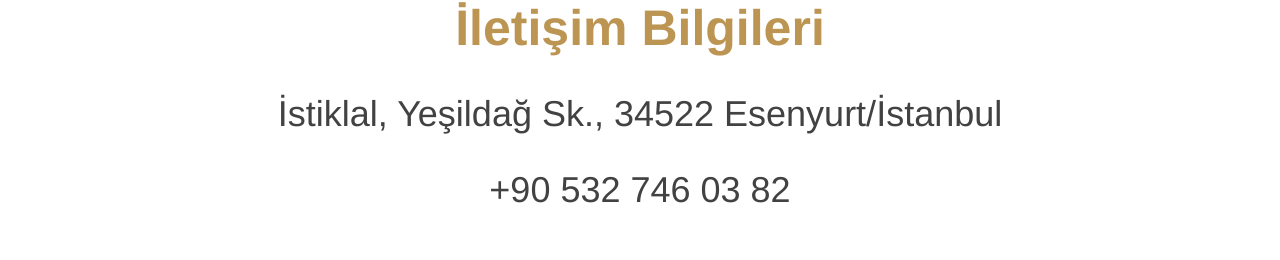
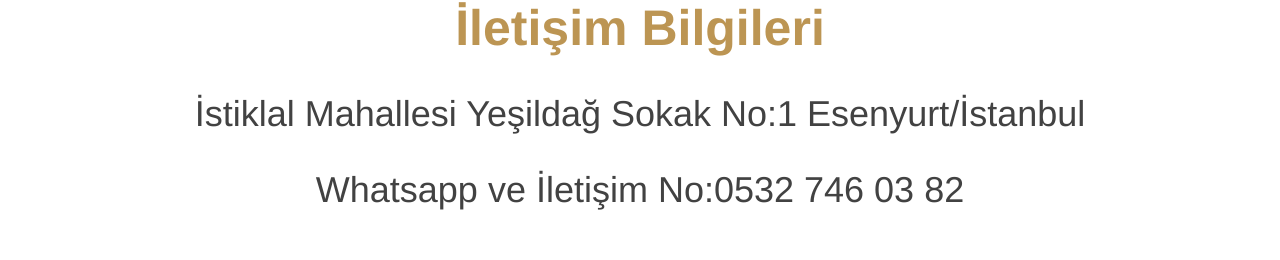
Before and after one commit to Faiziev/Oblation-shop-website-with-Nextjs-and-GraphQL, a Next.js app: page /iletisim in a window 1280 px wide. Shown: the part 167-427 px from the top of the page. Built offline with nearby package versions, Linux system fonts and the light colour scheme; grey boxes are pictures that could not be loaded.

Commit message:
Update iletisim.js

```diff
--- a/pages/iletisim.js
+++ b/pages/iletisim.js
@@ -18,7 +18,7 @@ export default function Blog() {
         <meta charset="utf-8" />
         <meta httpEquiv="X-UA-Compatible" content="IE=edge" />
         <meta name="keywords" content="Kasap Faiziev, Faiziev kurban, beykoz adak, beykoz kurban, kurban satışı, adak kurban, akika kurban, adak, akika, şükür kurban, kurban kesimi, kurban satışı, kasap-faiziev, faiziev-kasap, kasap, adak faiziev, faiziev adak" />
-        <meta name="description" content="Kasap Faiziev Kurban Satış Evi - Beykoz Anadolu Feneri köyümüzde başlamış olduğumuz hayvancılık alanındaki faaliyetlerimizi 20 yılı aşkın süredir sürdürmekteyiz. 2007 yılından itibaren Beykoz Yüşa'da hizmet vermeye başladık." />
+        <meta name="description" content="Yıldırım Kurban Satış Evi, alanındaki faaliyetlerini 20 yılı aşkın süredir sürdürmektedir. 2007 yılından itibaren Yıldırım Kurban Satış Evi olarak Esenyurt bölgesinde faaliyet göstermektedir." />
         <meta name="author" content="Kasap Faiziev Kurban Satış Evi" />
         <meta name="viewport" content="width=device-width, initial-scale=1.0" />
       </Head>
@@ -28,8 +28,8 @@ export default function Blog() {
           <Stack width="100%" spacing={6}>
             <Stack width="100%" spacing={3} justifyContent="center" alignItems="center">
               <Span kind={tablet ? 'g7' : 'g9'}>İletişim Bilgileri</Span>
-              <Span kind={tablet ? 'h0' : 'h8'} style={{ textAlign: 'center' }}>İstiklal, Yeşildağ Sk., 34522 Esenyurt/İstanbul</Span>
-              <Span kind={tablet ? 'h0' : 'h8'}><a href="tel:+905327460382">+90 532 746 03 82</a></Span>
+              <Span kind={tablet ? 'h0' : 'h8'} style={{ textAlign: 'center' }}>İstiklal Mahallesi Yeşildağ Sokak No:1 Esenyurt/İstanbul</Span>
+              <Span kind={tablet ? 'h0' : 'h8'}><a href="+90532 746 03 82"> Whatsapp ve İletişim No:0532 746 03 82</a></Span>
             </Stack>
             <Stack width="100%" spacing={3} justifyContent="center" alignItems="center">
               <MapEmbed />
```
